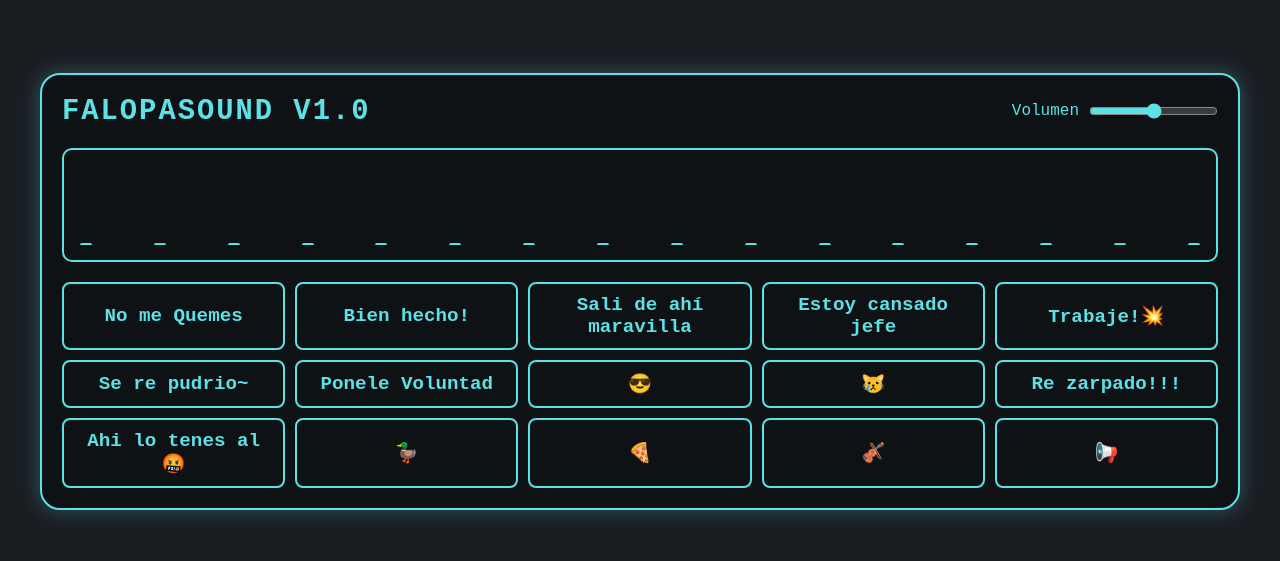
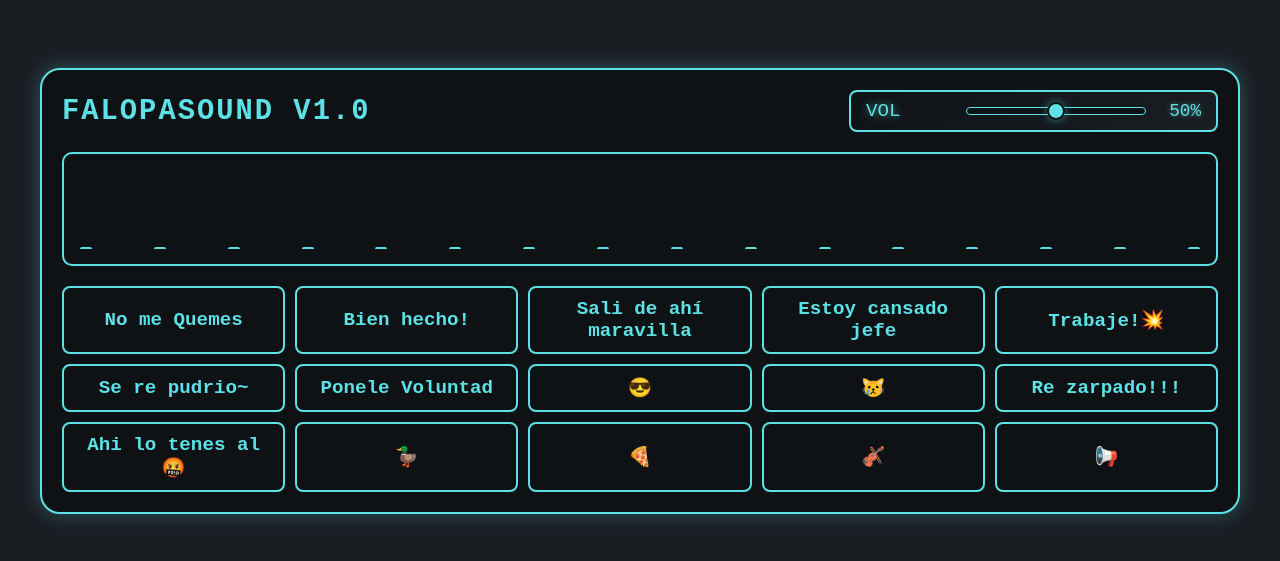
Before and after one commit to soulrata/MiauControl, a plain HTML site: page index.html in a window 1280 px wide. Shown: the part 109-670 px from the top of the page. Drawn offline with Linux system fonts and the light colour scheme.

Commit message:
Estetica de barra de sonido mejorado

```diff
--- a/css/style.css
+++ b/css/style.css
@@ -56,11 +56,63 @@ body {
 .volume-control {
     display: flex;
     align-items: center;
-    gap: 10px;
+    gap: 15px;
+    position: relative;
+    padding: 8px 15px;
+    border: 2px solid var(--text-color);
+    border-radius: 8px;
+    background: linear-gradient(145deg, #0f1215 0%, #1a1e23 100%);
 }
 
-.volume-control input {
-    accent-color: var(--text-color);
+.volume-control label {
+    font-size: 1.2rem;
+    text-shadow: 0 0 8px rgba(92, 225, 230, 0.7);
+    min-width: 85px;
+}
+
+.volume-control input[type="range"] {
+    -webkit-appearance: none;
+    width: 180px;
+    height: 8px;
+    background: #0f1215;
+    border-radius: 4px;
+    border: 1px solid var(--text-color);
+    position: relative;
+}
+
+.volume-control input[type="range"]::-webkit-slider-thumb {
+    -webkit-appearance: none;
+    width: 18px;
+    height: 18px;
+    background: var(--text-color);
+    border-radius: 50%;
+    border: 2px solid #0f1215;
+    cursor: pointer;
+    box-shadow: 0 0 10px rgba(92, 225, 230, 0.5);
+    transition: all 0.3s ease;
+}
+
+.volume-control input[type="range"]::-webkit-slider-thumb:hover {
+    transform: scale(1.1);
+    box-shadow: 0 0 15px rgba(92, 225, 230, 0.8);
+}
+
+.volume-control input[type="range"]::before {
+    content: '';
+    position: absolute;
+    top: 50%;
+    left: 0;
+    height: 4px;
+    background: var(--text-color);
+    transform: translateY(-50%);
+    border-radius: 2px;
+}
+
+.volume-percentage {
+    font-size: 1.1rem;
+    min-width: 40px;
+    text-align: right;
+    text-shadow: 0 0 5px rgba(92, 225, 230, 0.5);
 }
 
 /* Pantallas de visualización */
--- a/index.html
+++ b/index.html
@@ -13,8 +13,9 @@
             <div class="header">
                 <h1>FalopaSound v1.0</h1>
                 <div class="volume-control">
-                    <label for="volume">Volumen</label>
+                    <label for="volume">VOL</label>
                     <input type="range" id="volume" min="0" max="100" value="50">
+                    <span class="volume-percentage">50%</span>
                 </div>
             </div>
 
--- a/js/app.js
+++ b/js/app.js
@@ -278,3 +278,14 @@ document.addEventListener('DOMContentLoaded', () => {
     createVisualizerBars();
     requestAnimationFrame(updateVisualizer);
 });
+
+// Actualizar indicador de volumen
+const volumeSlider = document.getElementById('volume');
+const volumePercentage = document.querySelector('.volume-percentage');
+
+volumeSlider.addEventListener('input', (e) => {
+    volumePercentage.textContent = `${e.target.value}%`;
+});
+
+// Inicializar valor
+volumeSlider.dispatchEvent(new Event('input'));
```
